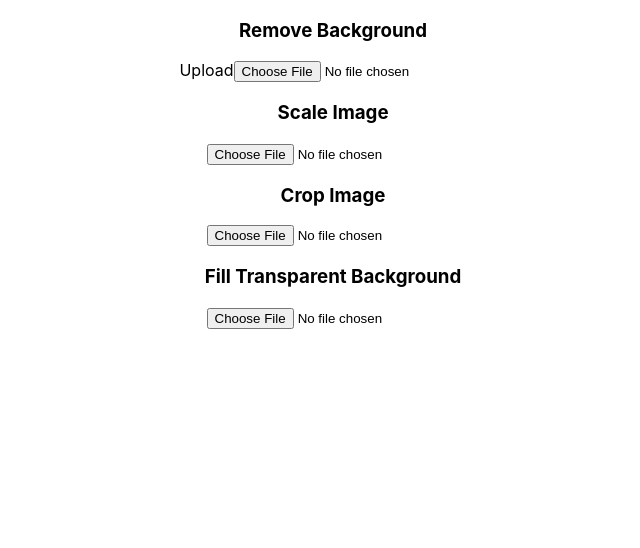
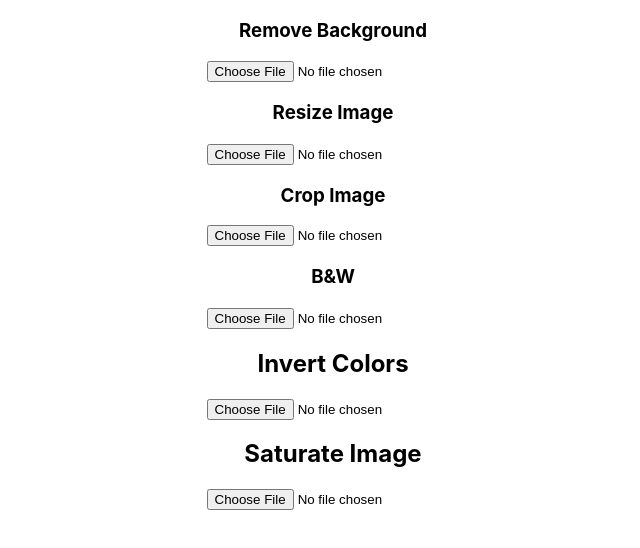
Before and after one commit to Tnozone/Zoneimage, a React (Create React App) app: page / in a window 1280 px wide. Shown: the top 548 px of the page, without its empty margins (307-947 px from the left). Built offline with nearby package versions, Linux system fonts and the light colour scheme.

Commit message:
color changer functions

```diff
--- a/src/App.js
+++ b/src/App.js
@@ -1,53 +1,123 @@
 import './App.css';
 import React, { useState } from 'react';
-import ImageUpload from './ImageUpload';
 import { removeBackground } from "@imgly/background-removal";
-import scaleImage from './ScaleImage';
+import { resizeImage } from './utils/resizeImage';
 import CropImage from './CropImage';
-import fillTransparentParts from './BackgroundFill';
+import { fillTransparentParts } from './utils/BackgroundFill';
+import { convertToBlackAndWhite } from './utils/BlackAndWhite';
+import { invertColors } from './utils/InvertColors';
+import { saturateImage } from './utils/SaturateImage';
 
 function App() {
+  const [image, setImage] = useState(null); // Store the uploaded image as-is
   const [processedImage, setProcessedImage] = useState(null); // For background removal
-  const [scaledImage, setScaledImage] = useState(null); // For image scaling
-  const [filledImage, setFilledImage] = useState(null); // For background fill
+  const [filledImage, setFilledImage] = useState(null);
+  const [resizedImage, setResizedImage] = useState(null); // Store the resized image
+  const [bwImage, setBwImage] = useState(null); // For B&W
+  const [invertedImage, setInvertedImage] = useState(null); // For Inverted Colors
+  const [saturatedImage, setSaturatedImage] = useState(null); // For Saturation
 
-  const handleImageUploadForProcessing = async (event) => {
+  // Handle image upload
+  const handleImageUpload = (event) => {
     const file = event.target.files[0];
     if (file) {
-      const blob = await removeBackground(file);
-      const url = URL.createObjectURL(blob);
-      setProcessedImage(url);
+      const reader = new FileReader();
+      reader.onload = () => {
+        setImage(reader.result); // Set uploaded image as the image state
+        setProcessedImage(null); // Reset the processed image
+      };
+      reader.readAsDataURL(file);
     }
   };
 
-  const handleImageUploadForScaling = async (event) => {
+  // Generate the background removal and color fill once 'Generate' is clicked
+  const handleGenerate = async () => {
+    if (image) {
+        try {
+            console.log('Starting background removal...');
+            // Process the image with the background removal function
+            const blob = await removeBackground(image);
+            const url = URL.createObjectURL(blob);
+            setProcessedImage(url); // Set the processed image as the processedImage state
+
+            // Create a new image object for the next step
+            const img = new Image();
+            img.src = url;
+            img.onload = async () => {
+                console.log('Image loaded, starting to fill transparent parts...');
+                const filledBlob = await fillTransparentParts(img, 'blue');
+                const filledUrl = URL.createObjectURL(filledBlob);
+                setFilledImage(filledUrl); // Set the filled image
+            };
+        } catch (error) {
+            console.error('Error removing background or filling transparent parts:', error);
+        }
+    } else {
+        console.log('No image uploaded.');
+    }
+};
+
+  const handleResize = async (event) => {
     const file = event.target.files[0];
     if (file) {
-      const image = new Image();
-      image.src = URL.createObjectURL(file);
-
-      image.onload = async () => {
-        // Scale the image to a maximum of 300x300 pixels
-        const scaledBlob = await scaleImage(image, 300, 300);
-        const url = URL.createObjectURL(scaledBlob);
-        setScaledImage(url);
+      const reader = new FileReader();
+      reader.onload = async () => {
+        try {
+          console.log('Resizing Image...');
+          // Resize the image to 55mm in height
+          const resizedUrl = await resizeImage(reader.result, 55);
+          console.log('Resized Image URL:', resizedUrl);
+          setResizedImage(resizedUrl); // Set the resized image URL
+        } catch (error) {
+          console.error('Error resizing image:', error);
+        }
       };
+      reader.readAsDataURL(file);
     }
   };
 
-  const handleImageUploadForFilling = async (event) => {
+  const handleBWImageUpload = async (event) => {
     const file = event.target.files[0];
     if (file) {
-      const image = new Image();
-      image.src = URL.createObjectURL(file);
+      const reader = new FileReader();
+      reader.onload = async () => {
+        const bwResult = await convertToBlackAndWhite(reader.result);
+        setBwImage(bwResult);
+      };
+      reader.readAsDataURL(file);
+    }
+  };
 
-      try {
-        const filledBlob = await fillTransparentParts(image, 'blue'); // Fill with blue
-        const url = URL.createObjectURL(filledBlob);
-        setFilledImage(url);
-      } catch (error) {
-        console.error('Error filling transparent parts:', error);
-      }
+  const handleInvertColors = (event) => {
+    const file = event.target.files[0];
+    if (file) {
+      const reader = new FileReader();
+      reader.onload = async () => {
+        try {
+          const inverted = await invertColors(reader.result);
+          setInvertedImage(inverted);
+        } catch (error) {
+          console.error('Error inverting colors:', error);
+        }
+      };
+      reader.readAsDataURL(file);
+    }
+  };
+
+  const handleSaturateImage = (event) => {
+    const file = event.target.files[0];
+    if (file) {
+      const reader = new FileReader();
+      reader.onload = async () => {
+        try {
+          // Adjust the saturation factor as needed (e.g., 1.5 increases saturation, 0.5 decreases)
+          const saturated = await saturateImage(reader.result, 1.5);
+          setSaturatedImage(saturated);
+        } catch (error) {
+          console.error('Error saturating image:', error);
+        }
+      };
+      reader.readAsDataURL(file);
     }
   };
 
@@ -56,15 +126,35 @@ function App() {
       {/* Background Removal */}
       <div>
         <h3>Remove Background</h3>
-        <ImageUpload onImageUpload={handleImageUploadForProcessing} />
-        {processedImage && <img src={processedImage} alt="Processed" />}
+        <input type="file" accept="image/*" onChange={handleImageUpload} />
+        {image && <img src={image} alt="Uploaded" style={{ maxWidth: '300px', marginTop: '10px' }} />}
       </div>
+      {image && (
+        <div className="generate-button">
+          <button onClick={handleGenerate}>Generate</button>
+        </div>
+      )}
 
-      {/* Image Scaling */}
+      {processedImage && (
+        <div className="processed-image">
+          <h2>Processed Image</h2>
+          <img src={processedImage} alt="Processed" style={{ maxWidth: '300px', marginTop: '10px' }} />
+        </div>
+      )}
+
+      {/* Filled Image */}
+      {filledImage && (
+        <div className="filled-image">
+          <h2>Filled Image</h2>
+          <img src={filledImage} alt="Filled with blue background" style={{ maxWidth: '300px', marginTop: '10px' }} />
+        </div>
+      )}
+
+      {/* Image Resize */}
       <div>
-        <h3>Scale Image</h3>
-        <input type="file" accept="image/*" onChange={handleImageUploadForScaling} />
-        {scaledImage && <img src={scaledImage} alt="Scaled" />}
+        <h3>Resize Image</h3>
+        <input type="file" accept="image/*" onChange={handleResize} />
+        {resizedImage && <img src={resizedImage} alt="Resized" />}
       </div>
 
       {/* Image Cropping */}
@@ -73,11 +163,25 @@ function App() {
         <CropImage />
       </div>
 
-      {/* Fill Transparent Background */}
+      {/* Make Image Black and White */}
       <div>
-        <h3>Fill Transparent Background</h3>
-        <input type="file" accept="image/*" onChange={handleImageUploadForFilling} />
-        {filledImage && <img src={filledImage} alt="Filled Background" />}
+        <h3>B&W</h3>
+        <input type="file" accept="image/*" onChange={handleBWImageUpload} />
+        {bwImage && <img src={bwImage} alt="Black and White" />}
+      </div>
+
+      {/* Make Image Color Inverted */}
+      <div className="invert-colors">
+        <h2>Invert Colors</h2>
+        <input type="file" accept="image/*" onChange={handleInvertColors} />
+        {invertedImage && <img src={invertedImage} alt="Inverted Colors" />}
+      </div>
+
+      {/* Make Image Saturated */}
+      <div className="saturate-image">
+        <h2>Saturate Image</h2>
+        <input type="file" accept="image/*" onChange={handleSaturateImage} />
+        {saturatedImage && <img src={saturatedImage} alt="Saturated" />}
       </div>
     </div>
   );
--- /dev/null
+++ b/src/utils/BackgroundFill.js
@@ -0,0 +1,29 @@
+export function fillTransparentParts(image, fillColor = 'blue') {
+  return new Promise((resolve, reject) => {
+      const canvas = document.createElement('canvas');
+      const ctx = canvas.getContext('2d');
+
+      image.onload = () => {
+          canvas.width = image.width;
+          canvas.height = image.height;
+
+          // Fill the canvas with the specified color
+          ctx.fillStyle = fillColor;
+          ctx.fillRect(0, 0, canvas.width, canvas.height);
+
+          // Draw the image on top of the colored canvas
+          ctx.drawImage(image, 0, 0);
+
+          // Export the resulting image
+          canvas.toBlob((blob) => {
+              if (blob) {
+                  resolve(blob);
+              } else {
+                  reject(new Error('Failed to generate filled image'));
+              }
+          }, 'image/png');
+      };
+
+      image.onerror = () => reject(new Error('Failed to load image'));
+  });
+}
--- /dev/null
+++ b/src/utils/InvertColors.js
@@ -0,0 +1,33 @@
+export const invertColors = (imageSrc) => {
+    return new Promise((resolve, reject) => {
+      const img = new Image();
+      img.crossOrigin = 'anonymous'; // Prevents CORS issues
+      img.src = imageSrc;
+
+      img.onload = () => {
+        const canvas = document.createElement('canvas');
+        const ctx = canvas.getContext('2d');
+        canvas.width = img.width;
+        canvas.height = img.height;
+
+        // Draw the image on the canvas
+        ctx.drawImage(img, 0, 0, canvas.width, canvas.height);
+
+        const imageData = ctx.getImageData(0, 0, canvas.width, canvas.height);
+        const data = imageData.data;
+
+        // Invert colors
+        for (let i = 0; i < data.length; i += 4) {
+          data[i] = 255 - data[i];       // Red
+          data[i + 1] = 255 - data[i + 1]; // Green
+          data[i + 2] = 255 - data[i + 2]; // Blue
+          // Alpha channel remains unchanged (data[i + 3])
+        }
+
+        ctx.putImageData(imageData, 0, 0);
+        resolve(canvas.toDataURL('image/jpeg'));
+      };
+
+      img.onerror = (error) => reject(error);
+    });
+  };
--- /dev/null
+++ b/src/utils/SaturateImage.js
@@ -0,0 +1,27 @@
+export const saturateImage = (imageSrc, saturation = 1) => {
+    return new Promise((resolve, reject) => {
+      const img = new Image();
+      img.crossOrigin = 'anonymous'; // Prevents CORS issues
+      img.src = imageSrc;
+
+      img.onload = () => {
+        const canvas = document.createElement('canvas');
+        const ctx = canvas.getContext('2d');
+        canvas.width = img.width;
+        canvas.height = img.height;
+
+        // Draw the image on the canvas
+        ctx.drawImage(img, 0, 0, canvas.width, canvas.height);
+
+        // Apply saturation effect
+        ctx.filter = `saturate(${saturation})`;
+
+        // Re-render the image with the applied filter
+        ctx.drawImage(img, 0, 0, canvas.width, canvas.height);
+
+        resolve(canvas.toDataURL('image/jpeg'));
+      };
+
+      img.onerror = (error) => reject(error);
+    });
+  };
--- /dev/null
+++ b/src/utils/resizeImage.js
@@ -0,0 +1,39 @@
+export const resizeImage = (imageSrc, targetHeightInMm) => {
+    return new Promise((resolve, reject) => {
+      const img = new Image();
+      img.src = imageSrc;
+      img.onload = () => {
+        console.log('Image loaded:', img);
+        const width = img.width;
+        const height = img.height;
+
+        // Convert target height in mm to pixels (assuming 96 dpi)
+        const targetHeightInPx = (targetHeightInMm * 96) / 25.4; // 96 DPI
+        console.log('Target Height in Pixels:', targetHeightInPx);
+        console.log('Original Image Dimensions:', width, height);
+
+        const scaleFactor = targetHeightInPx / height;
+        const newWidth = width * scaleFactor;
+
+        console.log('New Dimensions:', newWidth, targetHeightInPx);
+
+        const canvas = document.createElement('canvas');
+        const ctx = canvas.getContext('2d');
+        canvas.width = newWidth;
+        canvas.height = targetHeightInPx;
+
+        // Draw the image on the canvas
+        ctx.drawImage(img, 0, 0, newWidth, targetHeightInPx);
+
+        canvas.toBlob((blob) => {
+          if (!blob) {
+            reject(new Error('Canvas is empty'));
+          } else {
+            resolve(URL.createObjectURL(blob));
+          }
+        }, 'image/jpeg');
+      };
+
+      img.onerror = (error) => reject(error);
+    });
+  };
```
Also changed, not shown: src/BackgroundFill.js (deleted, +0 -31 lines), src/utils/BlackAndWhite.js (+31 -0 lines).
